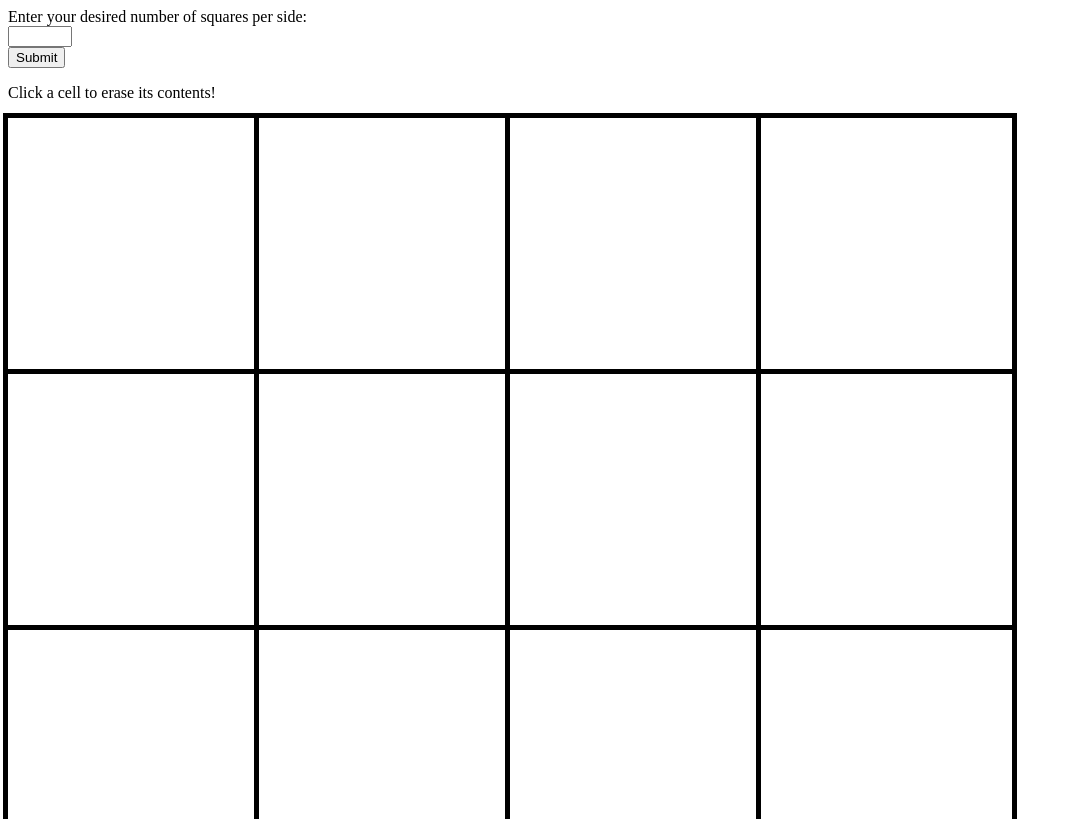
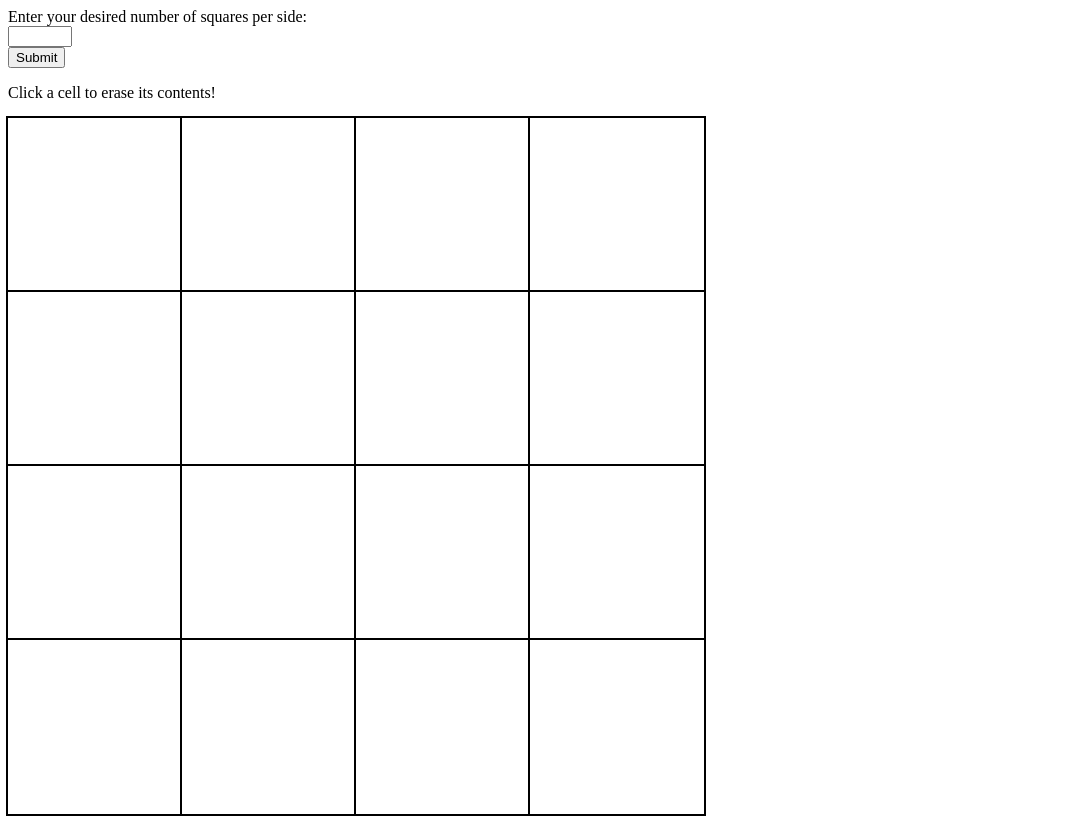
Before and after one commit to littleclickz/etch-a-sketch, a plain HTML site: page index.html in a window 1280 px wide. Shown: the top 819 px of the page, without its empty margins (0-1077 px from the left). Drawn offline with Linux system fonts and the light colour scheme.

Commit message:
Adjust border size, margins, and grid width and height

```diff
--- a/script.js
+++ b/script.js
@@ -6,10 +6,10 @@ function initialGrid() {
         const newDiv = document.createElement("div");
         divContainer.appendChild(newDiv);
         newDiv.className = "box";
-        newDiv.style.minWidth = "251px";
-        newDiv.style.maxWidth = "251px";
-        newDiv.style.minHeight = "251px";
-        newDiv.style.maxHeight = "251px";
+        newDiv.style.minWidth = "174px";
+        newDiv.style.maxWidth = "174px";
+        newDiv.style.minHeight = "174px";
+        newDiv.style.maxHeight = "174px";
         newDiv.addEventListener("mouseover", () => {
             newDiv.style.backgroundColor = "black";
         });
@@ -30,7 +30,7 @@ function clearGrid() {
 function userGrid() {
     const userInput = document.getElementById("choice");
     const gridSize = userInput.value;
-    const cellSize = 1024 / gridSize;
+    const cellSize = 696 / gridSize;
     let cellNumber = gridSize * gridSize;
     let i = 0;
     while (i < cellNumber && gridSize <= 100) {
--- a/styles.css
+++ b/styles.css
@@ -1,18 +1,20 @@
 #container {
-    min-width: 1024px;
-    max-width: 1024px;
-    min-height: 1024px;
-    max-height: 1024px;
+    min-width: 696px;
+    max-width: 696px;
+    min-height: 696px;
+    max-height: 696px;
     background: white;
     display: flex;
-    flex-wrap: wrap;
+    flex-flow: row wrap;
+    justify-content: center;
+    align-items: center;
 }
 
 .box {
     border-style: solid;
-    border-width: 5px;
+    border-width: 2px;
     border-color: black;
     background-color: white;
     flex: 1;
-    margin: -5px;
+    margin: -2px;
 }
```
